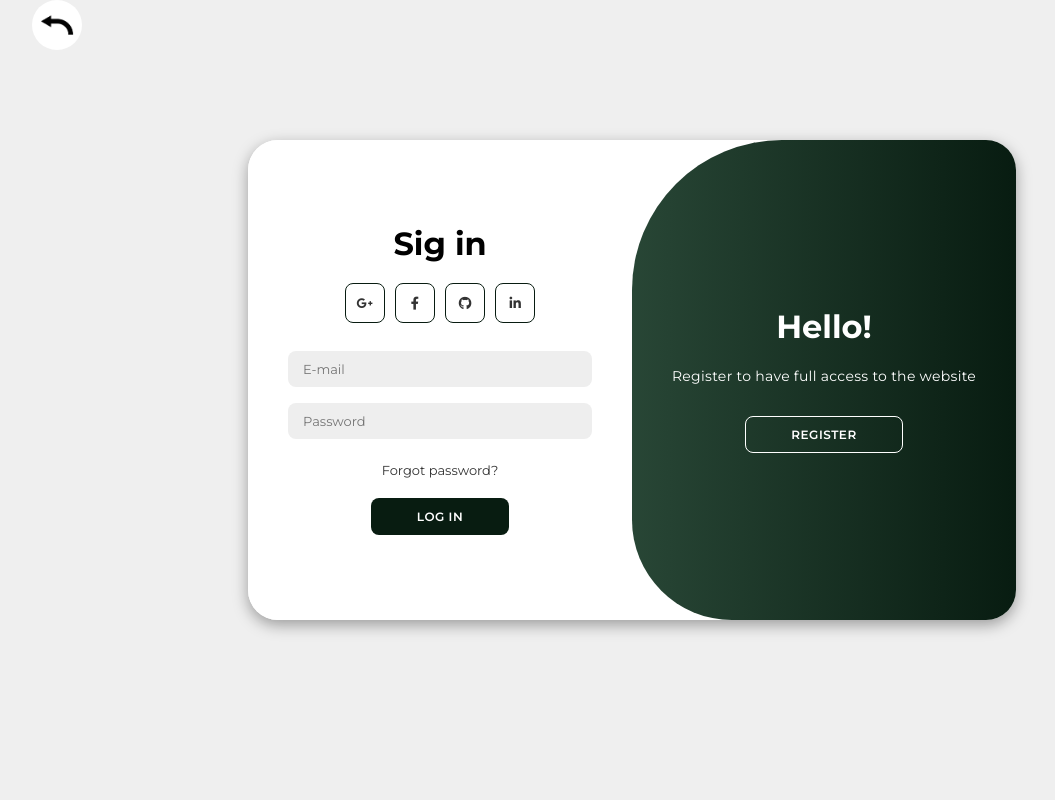
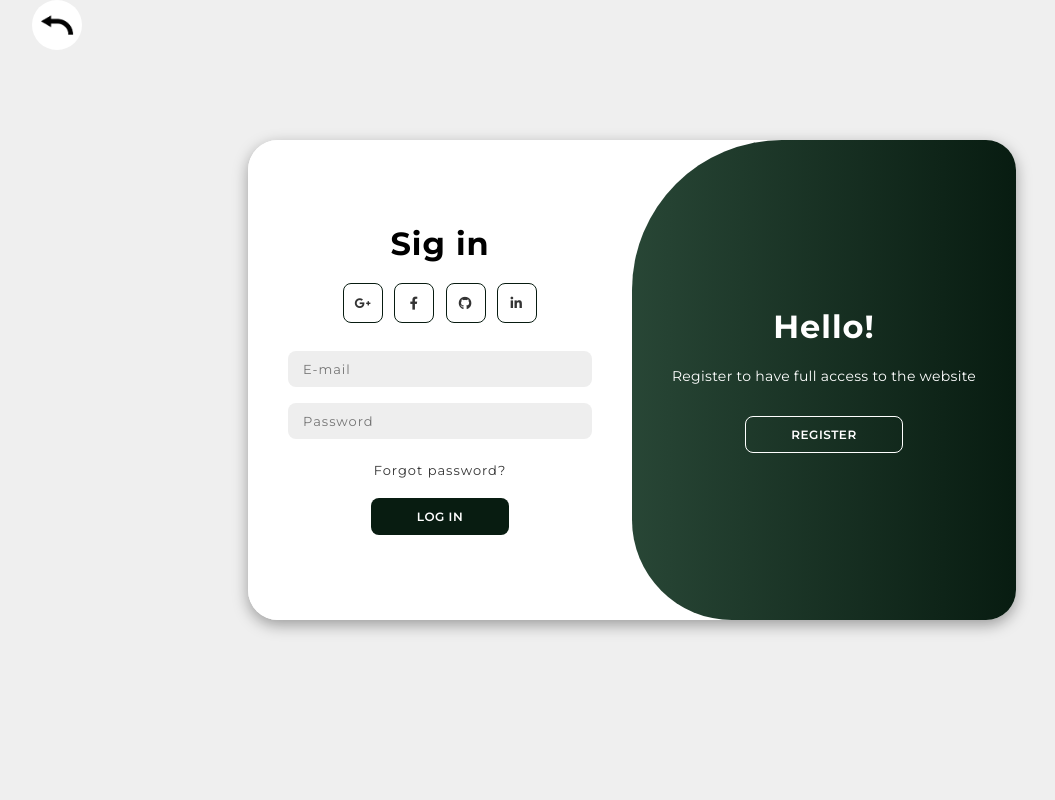
Before and after one commit to juliaandrade47/Espiritualidade-Nativa-, a plain HTML site: page loginen.html in a window 1280 px wide. Shown: the top 800 px of the page, without its empty margins (8-1063 px from the left). Drawn offline with nearby package versions, Linux system fonts and the light colour scheme; a web font is replaced by a local one.

Commit message:
Add files via upload

```diff
--- a/loginen.html
+++ b/loginen.html
@@ -7,6 +7,8 @@
     <link rel="stylesheet" href="https://cdnjs.cloudflare.com/ajax/libs/font-awesome/6.4.2/css/all.min.css">
     <link rel="stylesheet" href="login.css">
     <link rel="preconnect" href="https://fonts.gstatic.com" crossorigin>
+    <link rel="stylesheet" href="https://cdnjs.cloudflare.com/ajax/libs/font-awesome/6.2.1/css/all.min.css" integrity="sha512-MV7K8+y+gLIBoVD59lQIYicR65iaqukzvf/nwasF0nqhPay5w/9lJmVM2hMDcnK1OnMGCdVK+iQrJ7lzPJQd1w==" crossorigin="anonymous" referrerpolicy="no-referrer" />
+    <link rel="stylesheet" href="assets/css/style.css">
 
     <title>Espiritualidade Nativa - Login</title>
     <style>
```
